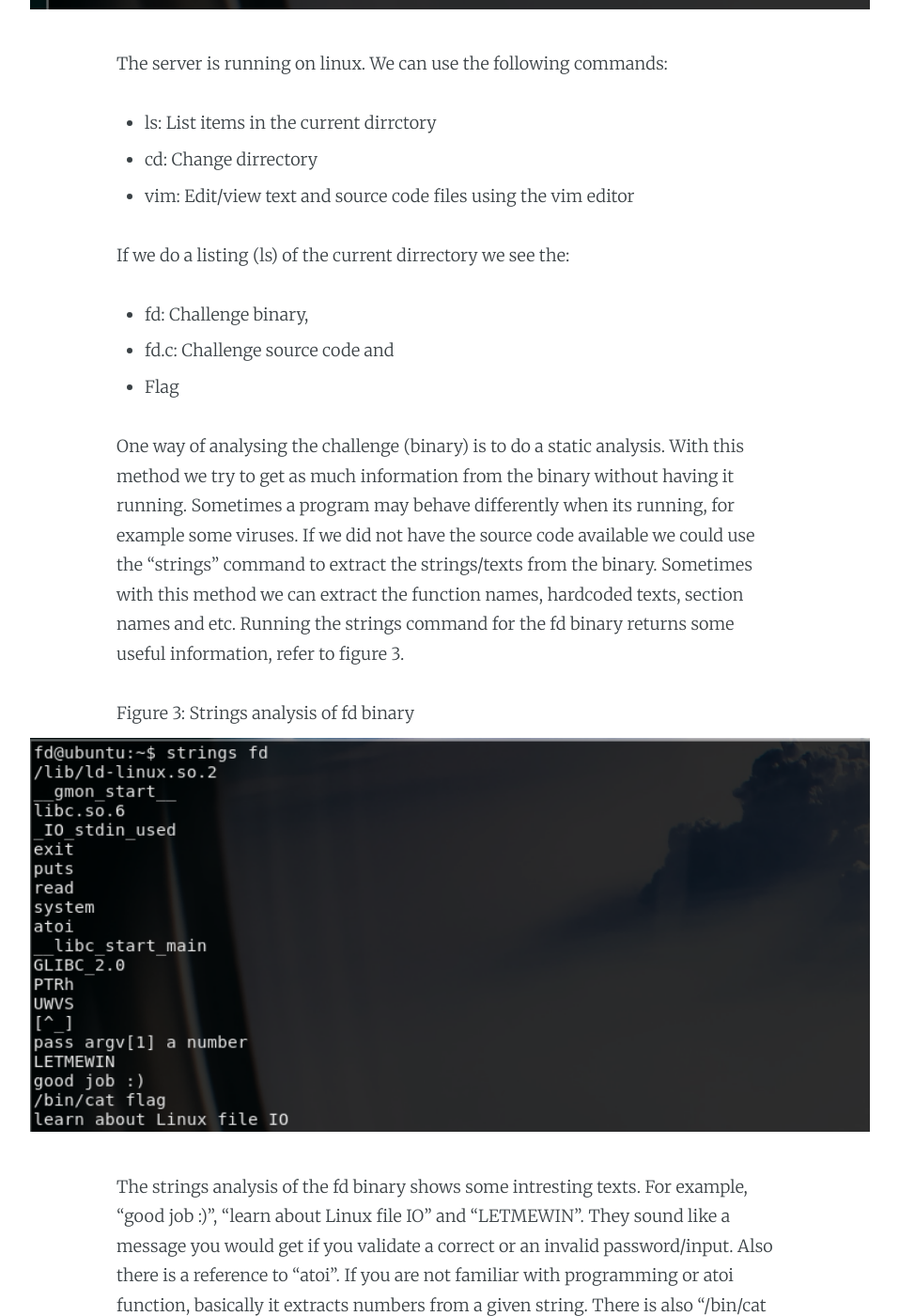
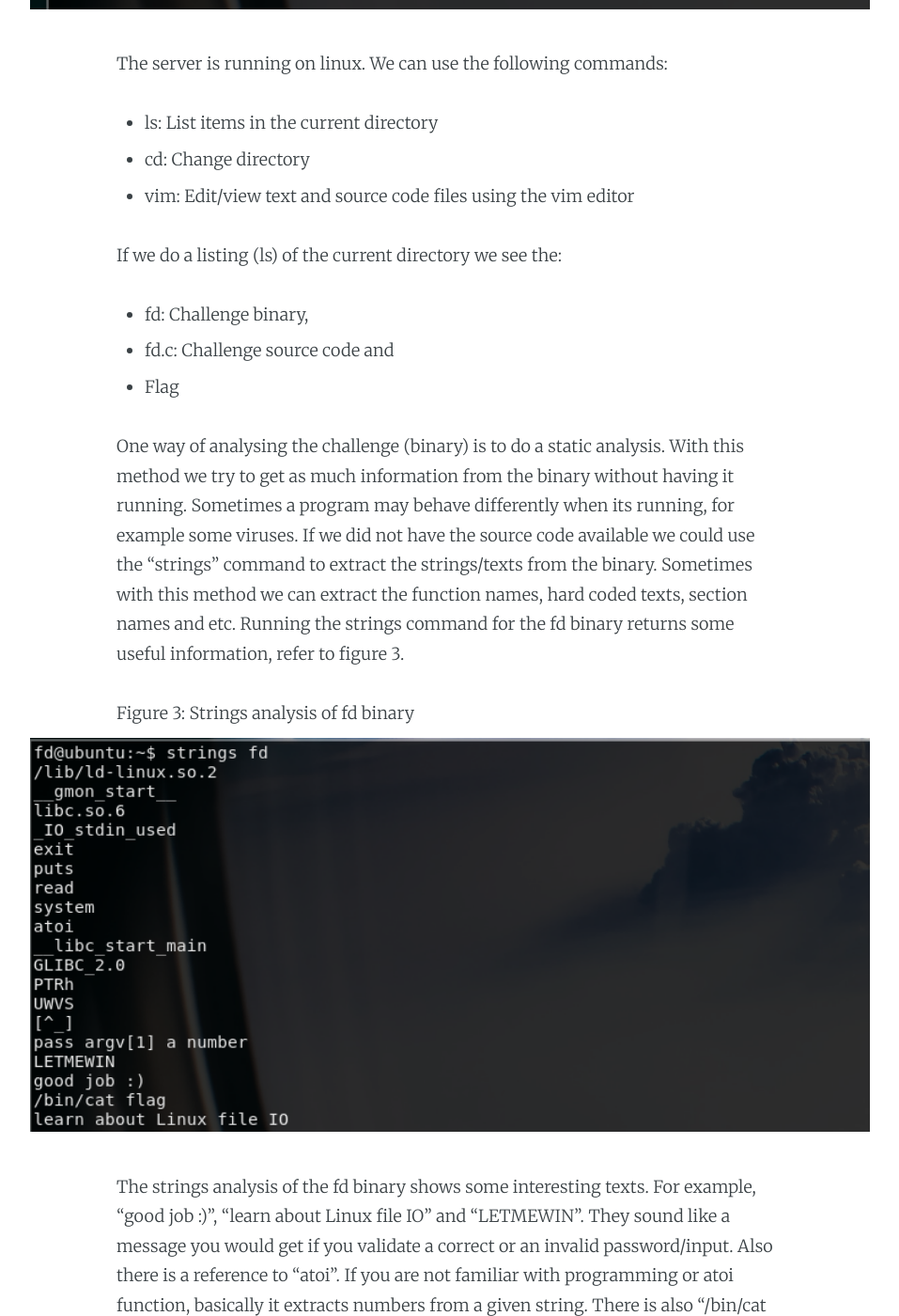
Before and after one commit to KHZ-INTL/blog, a Jekyll site: the page built from _posts/2018-03-26-solving-the-fd-challenge-pwnablekr.markdown, in a window 1280 px wide and 1400 px high, scrolled down 3721 px. Shown: the whole window at 94% size, without its empty margins (161-1118 px from the left). Built offline with Jekyll 4.4.1, drawn with Linux system fonts in a browser that asks for light colours; some of the changed text lies outside the part shown.

```diff
--- a/_posts/2018-03-26-solving-the-fd-challenge-pwnablekr.markdown
+++ b/_posts/2018-03-26-solving-the-fd-challenge-pwnablekr.markdown
@@ -63,21 +63,21 @@ Figure 2: Connecting to the fd challenge server
 ![fd-pwnablekr-challenge-description](/assets/images/fd-pwnablekr/connecting-to-fd.png)
 
 The server is running on linux. We can use the following commands:
-+ ls: List items in the current dirrctory
-+ cd: Change dirrectory
++ ls: List items in the current directory
++ cd: Change directory
 + vim: Edit/view text and source code files using the vim editor
 
-If we do a listing (ls) of the current dirrectory we see the:
+If we do a listing (ls) of the current directory we see the:
 + fd: Challenge binary,
 + fd.c: Challenge source code and
 + Flag
 
-One way of analysing the challenge (binary) is to do a static analysis. With this method we try to get as much information from the binary without having it running. Sometimes  a program may behave differently when its running, for example some viruses. If we did not have the source code available we could use the "strings" command to extract the strings/texts from the binary. Sometimes with this method we can extract the function names, hardcoded texts, section names and etc. Running the strings command for the fd binary returns some useful information, refer to figure 3.
+One way of analysing the challenge (binary) is to do a static analysis. With this method we try to get as much information from the binary without having it running. Sometimes  a program may behave differently when its running, for example some viruses. If we did not have the source code available we could use the "strings" command to extract the strings/texts from the binary. Sometimes with this method we can extract the function names, hard coded texts, section names and etc. Running the strings command for the fd binary returns some useful information, refer to figure 3.
 
 Figure 3: Strings analysis of fd binary
 ![strings-analysis-of-fd-binary](/assets/images/fd-pwnablekr/fd-strings_analysis.png)
 
-The strings analysis of the fd binary shows some intresting texts. For example, "good job :)", "learn about Linux file IO" and "LETMEWIN". They sound like a message you would get if you validate a correct or an invalid password/input. Also there is a reference to "atoi". If you are not familiar with programming or atoi function, basically it extracts numbers from a given string. There is also "/bin/cat flag". The cat command prints the file its given as its argument. In this case it prints the flag file. If you scroll down, near the end there is "main". This may refer to the main function of the program. We can search for this function when debugging in our dynamic analysis. Finally, there is also "pass argv[1] a number". This essentially translates to: when launching the program, you may have to pass a number. Argv is a structure where arguments are stored. When a program is launched, in this case, the first argument, argv[0] is the name of binary it self, the second argument is argv[1] is the argument passed when launched. From before we found a call to "atoi". From this we can guess that the program tries to extract numbers from the user input or argv[1].
+The strings analysis of the fd binary shows some interesting texts. For example, "good job :)", "learn about Linux file IO" and "LETMEWIN". They sound like a message you would get if you validate a correct or an invalid password/input. Also there is a reference to "atoi". If you are not familiar with programming or atoi function, basically it extracts numbers from a given string. There is also "/bin/cat flag". The cat command prints the file its given as its argument. In this case it prints the flag file. If you scroll down, near the end there is "main". This may refer to the main function of the program. We can search for this function when debugging in our dynamic analysis. Finally, there is also "pass argv[1] a number". This essentially translates to: when launching the program, you may have to pass a number. Argv is a structure where arguments are stored. When a program is launched, in this case, the first argument, argv[0] is the name of binary it self, the second argument is argv[1] is the argument passed when launched. From before we found a call to "atoi". From this we can guess that the program tries to extract numbers from the user input or argv[1].
 
 Since we have access to the source code of the binary we could also analyse that. Open the source code in vim:
 
@@ -85,14 +85,14 @@ Since we have access to the source code of the binary we could also analyse that
     vim fd.c
 {% endhighlight %}
 
-The souce file should look like the one in figure 4.
+The source file should look like the one in figure 4.
 
 Figure 4: Source code of fd shown in vim editor- vim fd.c
 ![strings-analysis-of-fd-binary](/assets/images/fd-pwnablekr/fd-source-file-vim.png)
 
 ###### A general understanding
 
-It is easier to understand if we tried to grasp what the code does in general and then the specifics. The code imports three headers and has 1 function named "main". In the main function something is read and stored from a file descriptor to a variable and it is compared with a hardcoded string "LETMEWIN". If the variable did equal then the flag is shown . If it did not, "learn about Linux file IO" message is shown.
+It is easier to understand if we tried to grasp what the code does in general and then the specifics. The code imports three headers and has 1 function named "main". In the main function something is read and stored from a file descriptor to a variable and it is compared with a hard coded string "LETMEWIN". If the variable did equal then the flag is shown . If it did not, "learn about Linux file IO" message is shown.
 
 ###### The specifics
 Now that we have an understanding of what the code does in general, let's look at what each line of code do.
@@ -169,7 +169,7 @@ And attempts to read up to $Count number of bytes from $fd file descriptor and s
 
 From this we can confirm that the first argument passed by the user (argv[1]) is used to determine the file descriptor to be used in the read function call.
 
-Next, the buf variable is compared with a hardcoded string "LETMEWIN" using the strcmp function.
+Next, the buf variable is compared with a hard-coded string "LETMEWIN" using the strcmp function.
 
 {% highlight c++ %}
     if(!strcmp("LETMEWIN\n", buf)){
```
Also changed, not shown: other parts of _posts/2018-03-26-solving-the-fd-challenge-pwnablekr.markdown (+13 -13 lines).
